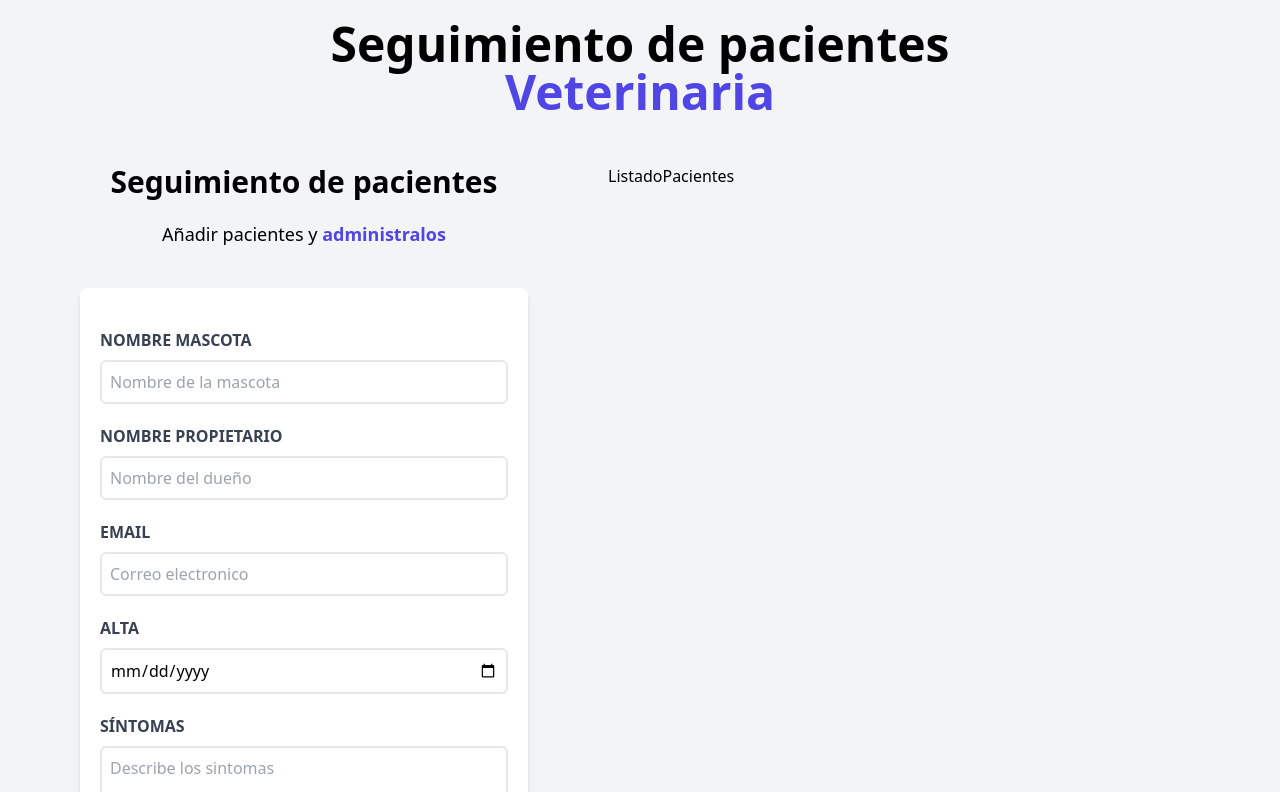
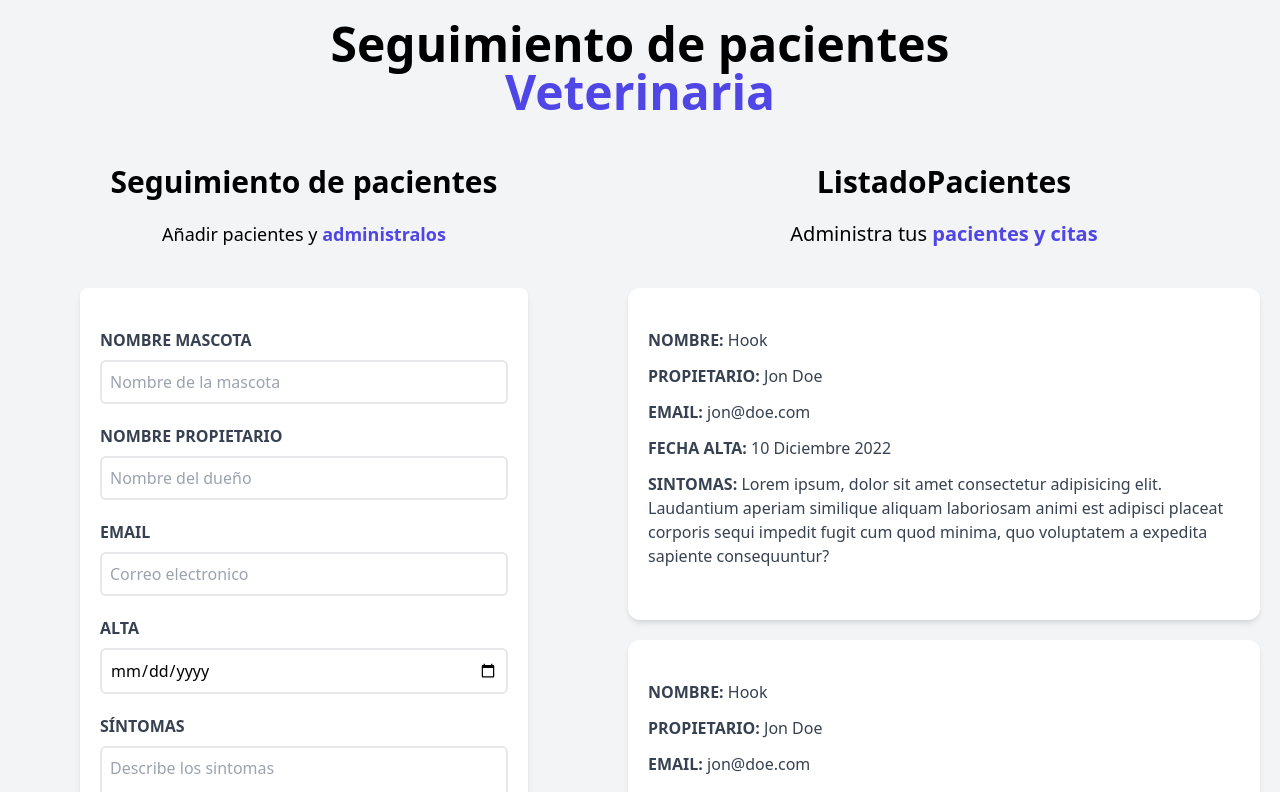
Before and after one commit to OscarAguilarL/citas-react, a React (Vite) app: page / in a window 1280 px wide. Shown: the top 792 px of the page. Built offline with nearby package versions, Linux system fonts and the light colour scheme.

Commit message:
Creando el listado de pacientes

```diff
--- a/src/components/ListadoPacientes.jsx
+++ b/src/components/ListadoPacientes.jsx
@@ -1,7 +1,18 @@
+import { Paciente } from './Paciente'
+
 export const ListadoPacientes = () => {
   return (
-    <div className="w-1/2 lg:w-3/5">
-      <h2>ListadoPacientes</h2>
+    <div className="md:w-1/2 lg:w-3/5 md:h-screen overflow-y-scroll">
+      <h2 className="font-black text-3xl text-center">ListadoPacientes</h2>
+      <p className="text-xl mt-5 mb-10 text-center">
+        Administra tus{' '}
+        <span className="text-indigo-600 font-bold">pacientes y citas</span>
+      </p>
+
+      <Paciente />
+      <Paciente />
+      <Paciente />
+      <Paciente />
     </div>
   )
 }
--- /dev/null
+++ b/src/components/Paciente.jsx
@@ -0,0 +1,30 @@
+import React from 'react'
+
+export const Paciente = () => {
+  return (
+    <div className="m-5 bg-white shadow-md px-5 py-10 rounded-xl">
+      <p className="font-bold mb-3 text-gray-700 uppercase">
+        Nombre: <span className="font-normal normal-case">Hook</span>
+      </p>
+      <p className="font-bold mb-3 text-gray-700 uppercase">
+        Propietario: <span className="font-normal normal-case">Jon Doe</span>
+      </p>
+      <p className="font-bold mb-3 text-gray-700 uppercase">
+        Email: <span className="font-normal normal-case">jon@doe.com</span>
+      </p>
+      <p className="font-bold mb-3 text-gray-700 uppercase">
+        Fecha Alta:{' '}
+        <span className="font-normal normal-case">10 Diciembre 2022</span>
+      </p>
+      <p className="font-bold mb-3 text-gray-700 uppercase">
+        Sintomas:{' '}
+        <span className="font-normal normal-case">
+          Lorem ipsum, dolor sit amet consectetur adipisicing elit. Laudantium
+          aperiam similique aliquam laboriosam animi est adipisci placeat
+          corporis sequi impedit fugit cum quod minima, quo voluptatem a
+          expedita sapiente consequuntur?
+        </span>
+      </p>
+    </div>
+  )
+}
```
